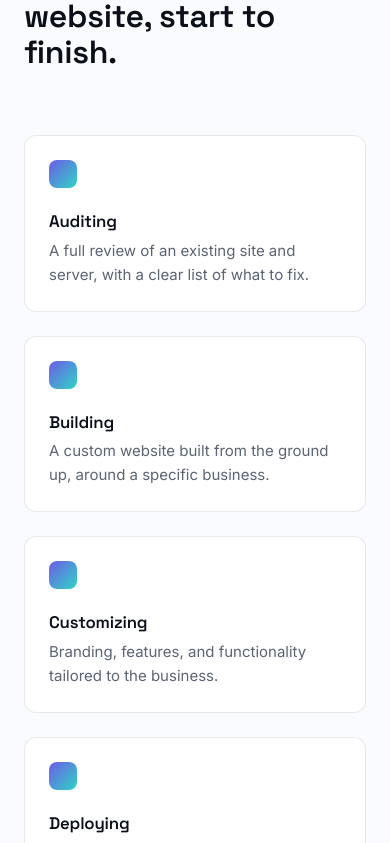
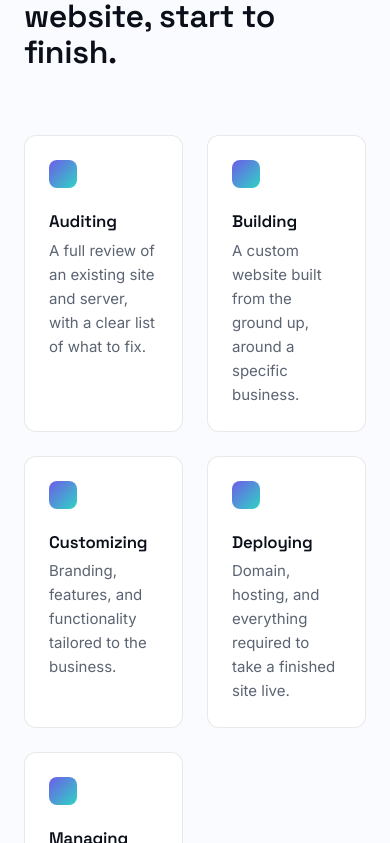
Before and after one commit to mystorebz/kismetcode, a React (Vite) app: page / in a window 390 px wide. Shown: the part 1221-2064 px from the top of the page. Built offline with nearby package versions, Linux system fonts and the light colour scheme.

Commit message:
Adjust grid layout for platforms in Home.css

```diff
--- a/src/pages/Home.css
+++ b/src/pages/Home.css
@@ -160,7 +160,7 @@
 
 .platforms-grid {
   display: grid;
-  grid-template-columns: repeat(3, 1fr);
+  grid-template-columns: repeat(5, 1fr);
   gap: var(--space-3);
   margin-top: var(--space-5);
 }
@@ -239,13 +239,13 @@
     margin-top: var(--space-4);
   }
   .platforms-grid {
-    grid-template-columns: repeat(2, 1fr);
+    grid-template-columns: repeat(3, 1fr);
   }
 }
 
 @media (max-width: 640px) {
   .platforms-grid {
-    grid-template-columns: 1fr;
+    grid-template-columns: repeat(2, 1fr);
   }
 
   .hero {
```
